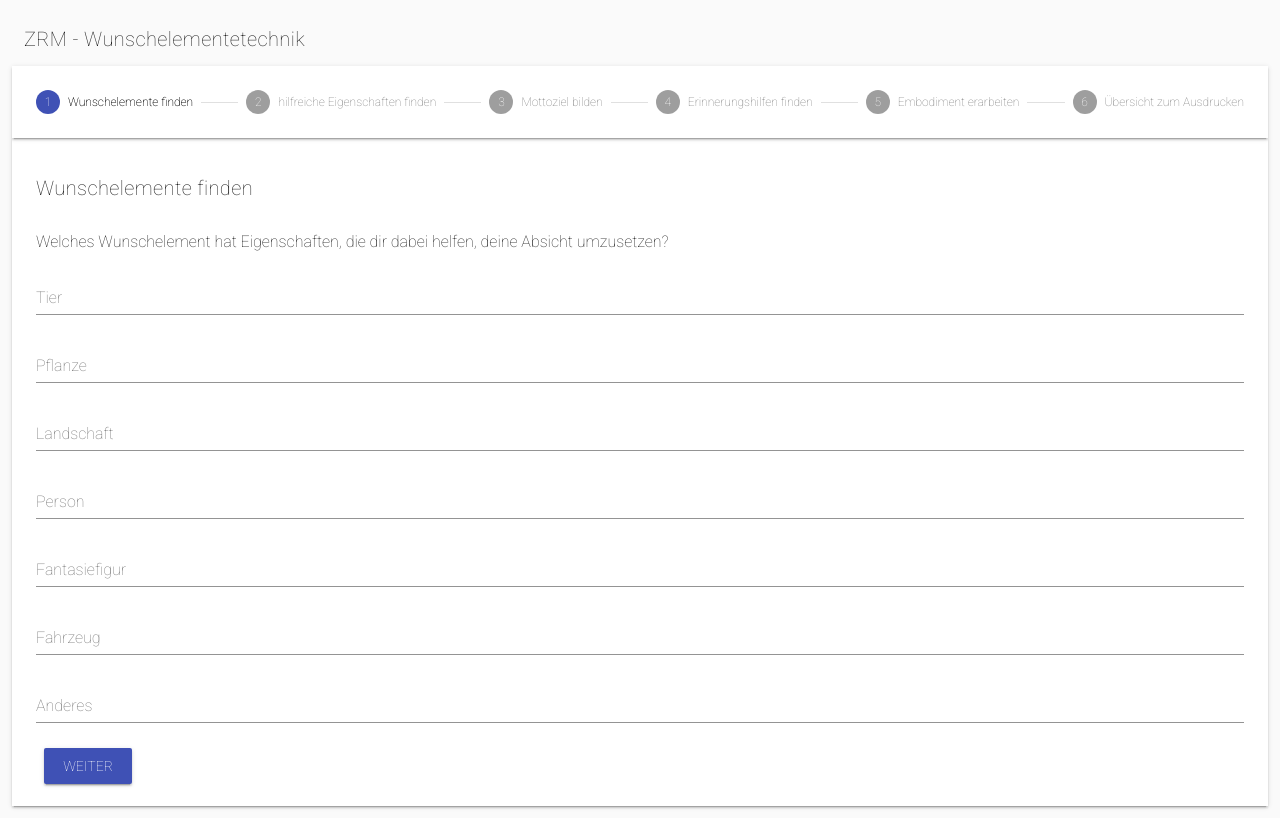
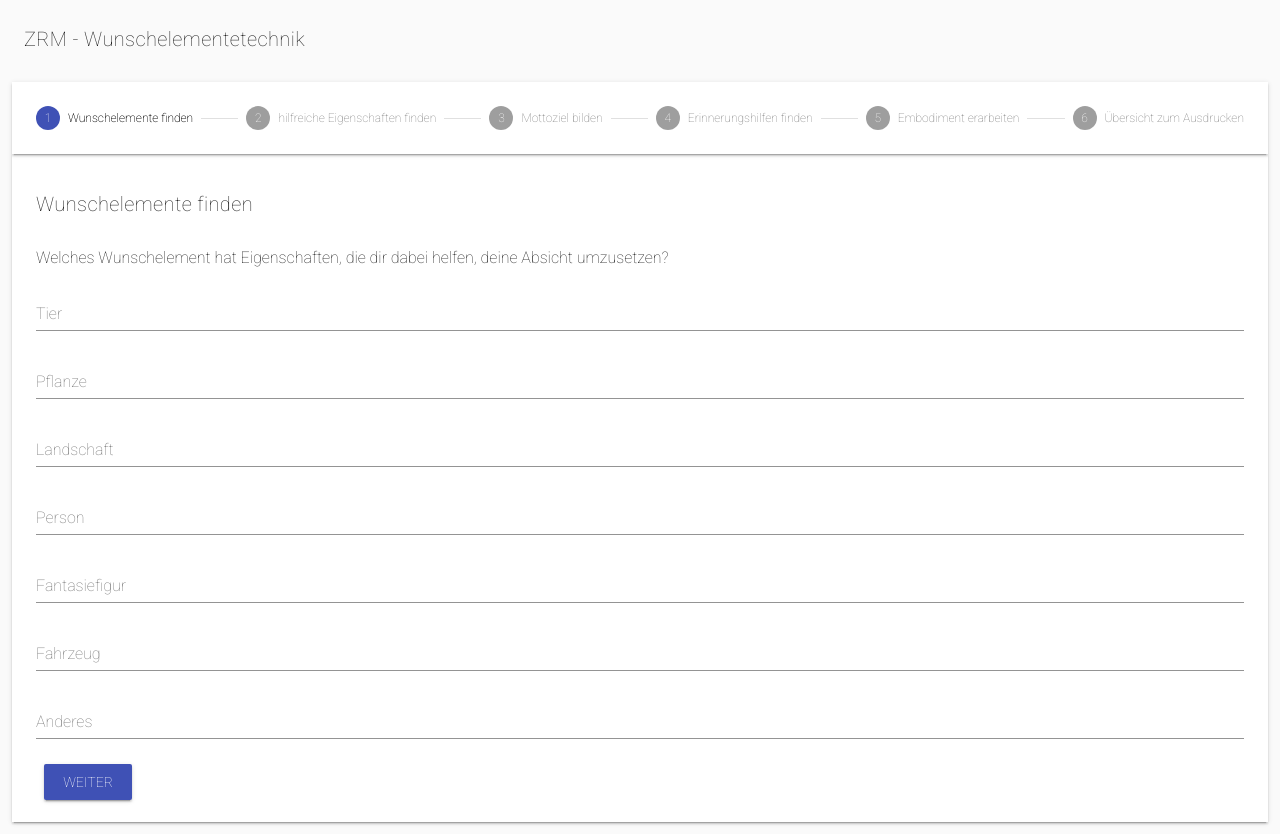
Before and after one commit to chris251190/zrm-webapp, a Vue app: page / in a window 1280 px wide. Built offline with nearby package versions, Linux system fonts and the light colour scheme.

Commit message:
add spacing

```diff
--- a/src/App.vue
+++ b/src/App.vue
@@ -3,7 +3,7 @@
         <v-container fluid grid-list-xl>
             <v-layout row wrap>
                 <v-flex xs12>
-                    <v-toolbar-title v-text="title"></v-toolbar-title>
+                    <v-toolbar-title v-text="title" class="pb-3"></v-toolbar-title>
                 </v-flex>
                 <v-content>
                     <wish-elements-content/>
```
